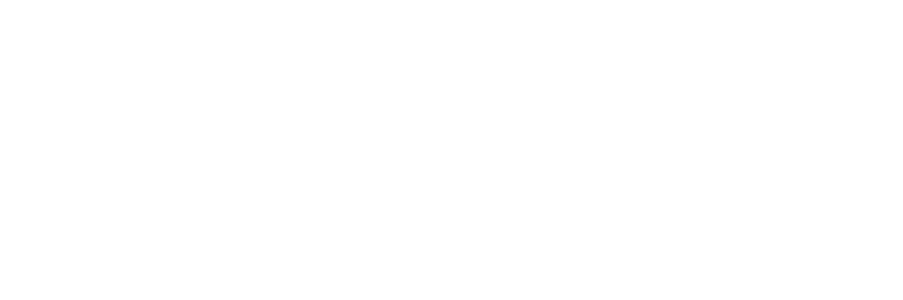
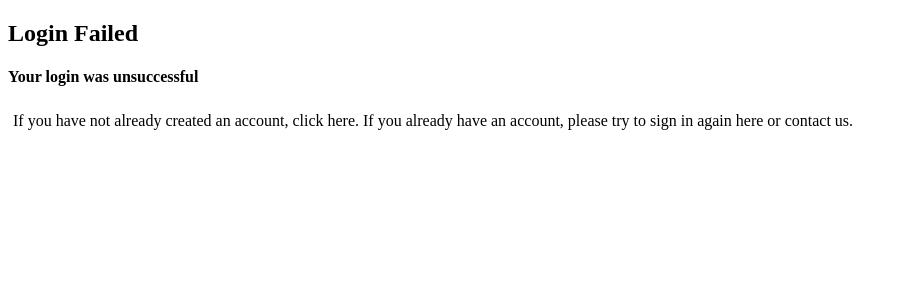
Before and after one commit to VedS1/CourseConnected, a React (Create React App) app in the folder educational-app/: page /login-failed in a window 1280 px wide. Shown: the top 300 px of the page, without its empty margins (0-903 px from the left). Built offline with nearby package versions, Linux system fonts and the light colour scheme.

Commit message:
Add LoginError.js

```diff
--- a/educational-app/src/App.js
+++ b/educational-app/src/App.js
@@ -2,6 +2,7 @@
 import MenuCard from './components/menucards/MenuCard';
 import CourseCreationPage from './components/coursecreation/CourseCreationPage';
 import Login from './components/loginAndRegister/Login';
+import LoginError from './components/loginAndRegister/LoginError';
 import Register from './components/loginAndRegister/Register'
 import { useState, useEffect } from 'react';
 import { BrowserRouter as Router, Route, useParams } from 'react-router-dom'
@@ -22,11 +23,11 @@
       <a href="/coursecreation">Test</a>
     </Route>
 
-    <Route exact path="/yourcourses">
+    <Route exact path="/your-courses">
       <h1>YOUR COURSES GOES HERE</h1>
     </Route>
 
-    <Route exact path="/popularcourses">
+    <Route exact path="/popular-courses">
       <h1>POPULAR COURSES GOES HERE</h1>
     </Route>
 
@@ -42,7 +43,15 @@
       <Register/>
     </Route>
 
-    <Route exact path="/coursecreation">
+    <Route exact path="/course-creation">
+      <CourseCreationPage/>
+    </Route>
+
+    <Route exact path="/login-failed">
+      <LoginError/>
+    </Route>
+
+    <Route exact path="/registration-failed">
       <CourseCreationPage/>
     </Route>
 
--- /dev/null
+++ b/educational-app/src/components/loginAndRegister/LoginError.js
@@ -0,0 +1,11 @@
+const Error = () => {
+    return (
+        <div>
+            <h2>Login Failed</h2>
+            <h4>Your login was unsuccessful</h4>
+            <p>If you have not already created an account, click here. If you already have an account, please try to sign in again here or contact us.</p>
+        </div>
+    )
+}
+
+export default Error
```
